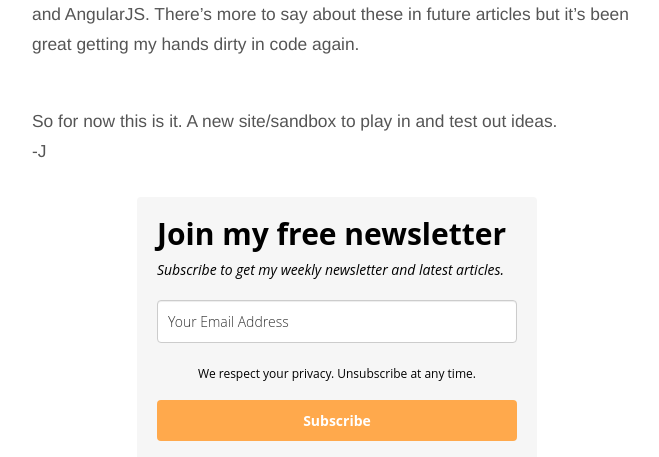
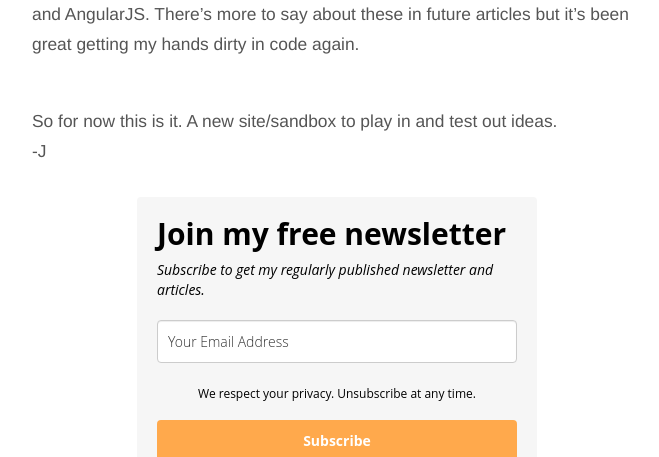
Before and after one commit to jasonearly/jasonearly.github.io, a Jekyll site: the page built from _posts/2013-10-21-new-site.md, in a window 1280 px wide and 900 px high, scrolled down 475 px, cut to the strip 0-457 px from the top of the window. Shown: the whole strip, without its empty margins (303-962 px from the left). Built offline with Jekyll 4.4.1, drawn with Linux system fonts in a browser that asks for light colours; some web fonts are replaced.

Commit message:
copy edit

```diff
--- a/_includes/newsletter.html
+++ b/_includes/newsletter.html
@@ -1503,7 +1503,7 @@
         <div class="ml-form-embedContent" style="">
           <h4>Join my free newsletter</h4>
           <p>
-            <em>Subscribe to get my weekly newsletter and latest articles.</em>
+            <em>Subscribe to get my regularly published newsletter and articles.</em>
           </p>
         </div>
 
```
